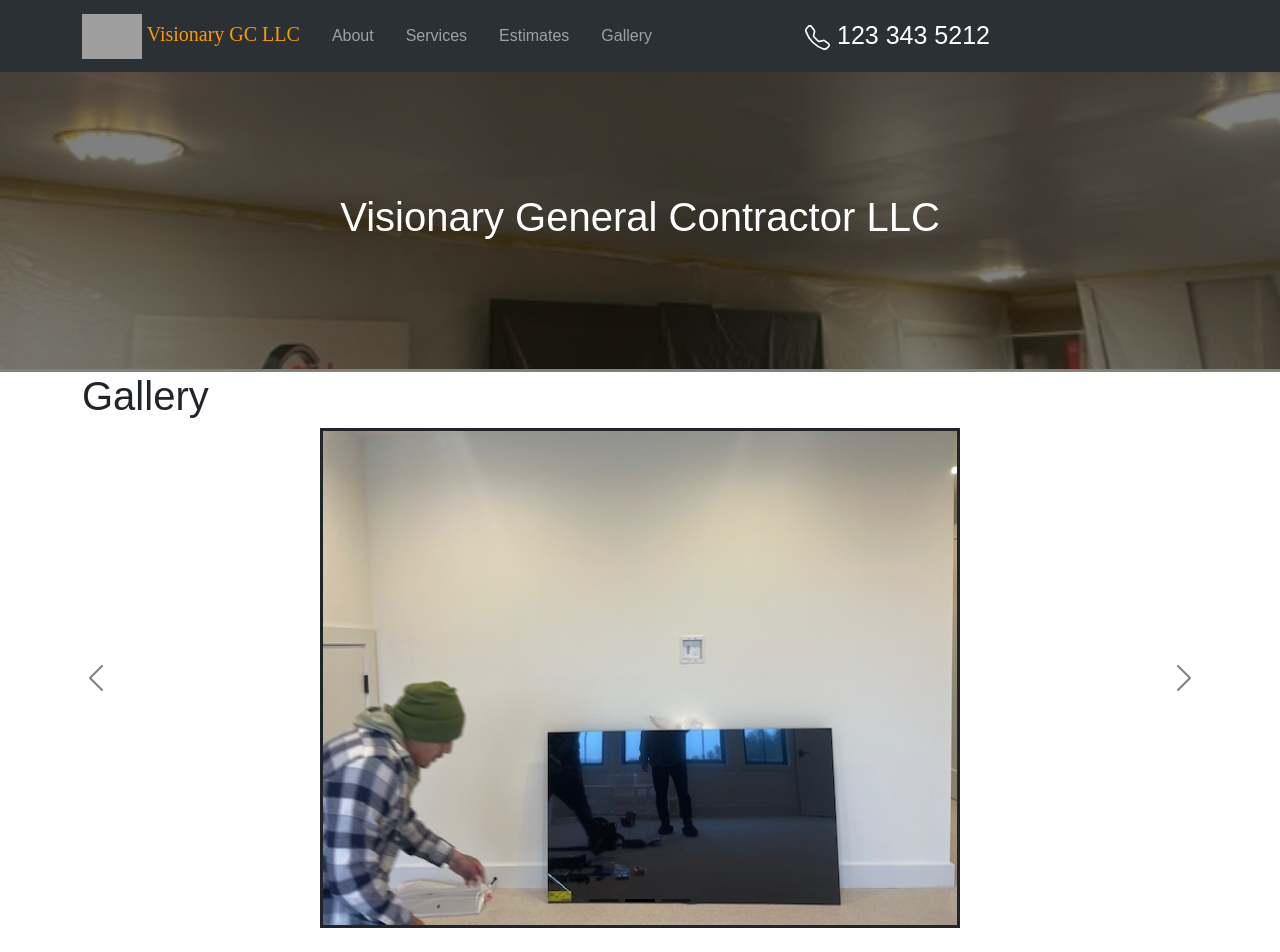
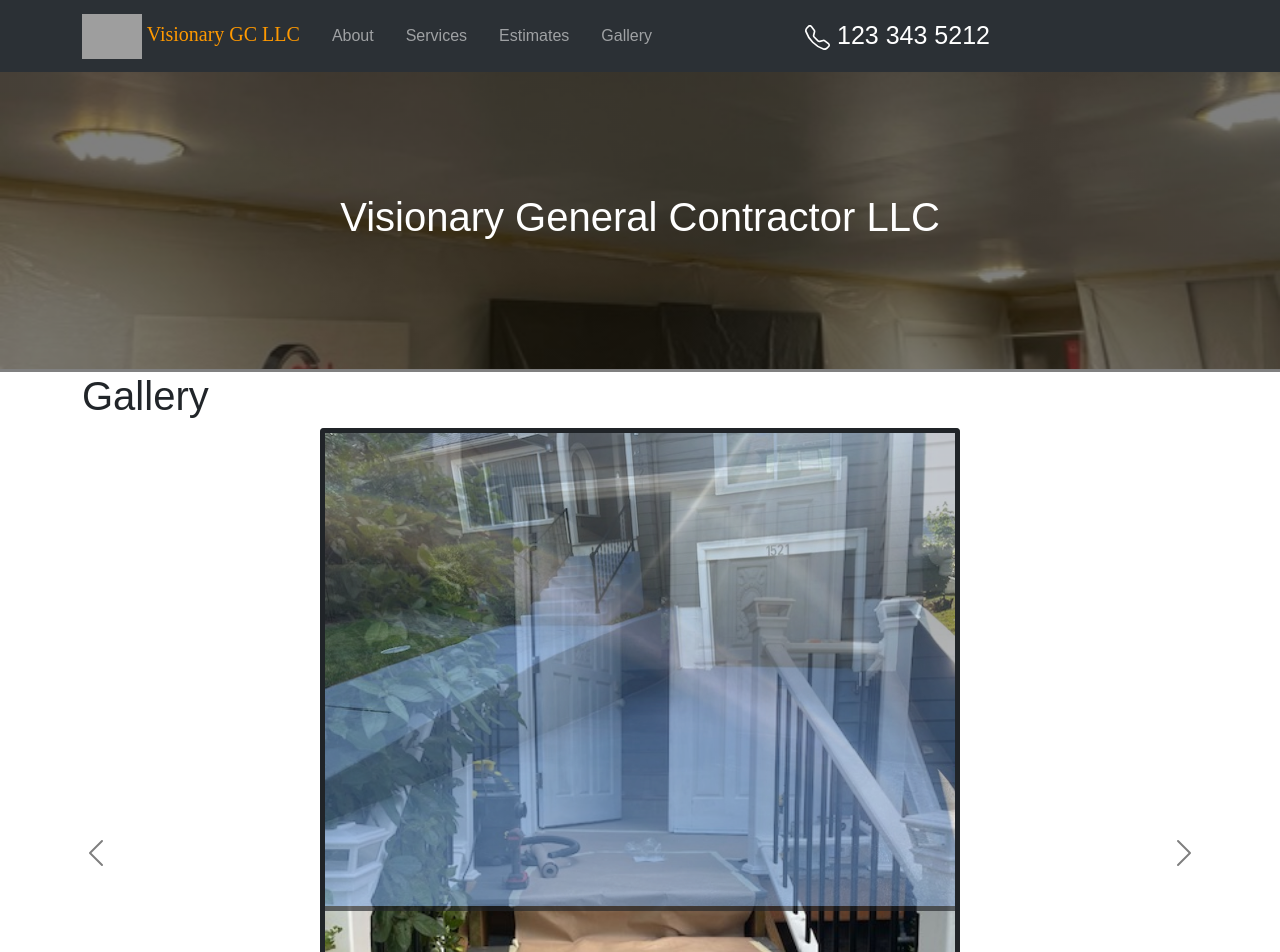
Before and after one commit to Gooberin95/electricslide, a React (Create React App) app: page / in a window 1280 px wide. Shown: the top 952 px of the page. Built offline with nearby package versions, Linux system fonts and the light colour scheme; grey boxes are pictures that could not be loaded.

Commit message:
adding photos

```diff
--- a/src/Gallery.js
+++ b/src/Gallery.js
@@ -1,35 +1,86 @@
 import Carousel from 'react-bootstrap/Carousel';
-import Original from './abrahamSeven.jpg';
-import One from './abrahamOne.jpg';
-import Two from './abrahamTwo.jpg';
-import Three from './abrahamThree.jpg';
+import React from 'react';
+import abrahamOne from './abrahamOne.jpg';
+import abrahamThree from './abrahamThree.jpg';
+import abrahamFive from './abrahamFive.jpg';
+import eleven1 from './thumbnail_image45.jpg';
+import eleven2 from './thumbnail_image42.jpg';
+import eleven3 from './thumbnail_image41.jpg';
+import eleven4 from './thumbnail_image39.jpg';
+import eleven5 from './thumbnail_image38.jpg';
+import eleven6 from './thumbnail_image37.jpg';
+import eleven7 from './thumbnail_image36.jpg';
+import eleven8 from './thumbnail_image35.jpg';
+import eleven9 from './kitchen.jpg';
+import eleven10 from './thumbnail_image33.jpg';
+import thirtytwo from './thumbnail_image32.jpg';
+import thirtyone from './thumbnail_image31.jpg';
+import thirty from './thumbnail_image30.jpg';
 
+import twentynine from './thumbnail_image29.jpg';
+import twentyeight from './thumbnail_image28.jpg';
+import twentyseven from './thumbnail_image27.jpg';
+import twentysix from './thumbnail_image26.jpg';
+import twentyfive from './thumbnail_image25.jpg';
+import twentyfour from './thumbnail_image24.jpg';
+import thirteen from './thumbnail_image13.jpg';
+import tweleve from './thumbnail_image12.jpg';
+import eleven11 from './thumbnail_image11.jpg';
+import fourtysix from './thumbnail_image46.jpg';
+import fourtyseven from './thumbnail_image47.jpg';
+
+
+
+const imageList = [
+	  abrahamOne,
+	  abrahamThree,
+	  abrahamFive,
+	  eleven1,
+	  eleven2,
+	  eleven3,
+	  eleven4,
+	  eleven5,
+	  eleven6,
+	  eleven7,
+	  eleven8,
+	  eleven9,
+	  eleven10,
+	  thirtytwo,
+	  thirtyone,
+	  thirty,
+	  twentynine,
+	  twentyeight,
+	  twentyseven,
+	  twentysix,
+	  twentyfive,
+	  twentyfour,
+	  thirteen,
+	  tweleve,
+	  eleven11,
+	  fourtysix,
+	  fourtyseven
+];
 	function Gallery() {
 		  const myStyle = {
+			      height: '100%px',
+			      width: '50%',
+			      border: 'solid 5px',
+			      borderRadius: '4px',
+			    };
 
-		height: "500px",
-		width: "50%",
-		border: "solid"
-	};
+
+
+
 	return (
 				    <>
-	        <Carousel data-bs-theme="dark">
-	          <Carousel.Item>
-		        <img className="mx-auto d-block" style={myStyle}  src={One} alt="First slide" />
-
+				      <Carousel fade data-bs-theme="dark" style={{width: "100%", height: "80%"}}>
+					{imageList.map((imageUrl, index) => (
+							  <Carousel.Item key={index} interval={1000}>
+							    <img className="mx-auto d-block" style={myStyle} src={imageUrl} alt={`Slide ${index + 1}`} />
 							  </Carousel.Item>
-	          <Carousel.Item>
-
-	      <img className="mx-auto d-block" style={myStyle} src={Two} alt="First slide" />
-		</Carousel.Item>
-	          <Carousel.Item>
-
-	     <img className="mx-auto d-block "  style={myStyle} src={Three} alt="First slide" />
-
-	          </Carousel.Item>
+							))}
 				      </Carousel>
 				    </>
 				  );
 	}
-
 export default Gallery;
```
Lines whose indentation alone changed are shown as unchanged.
